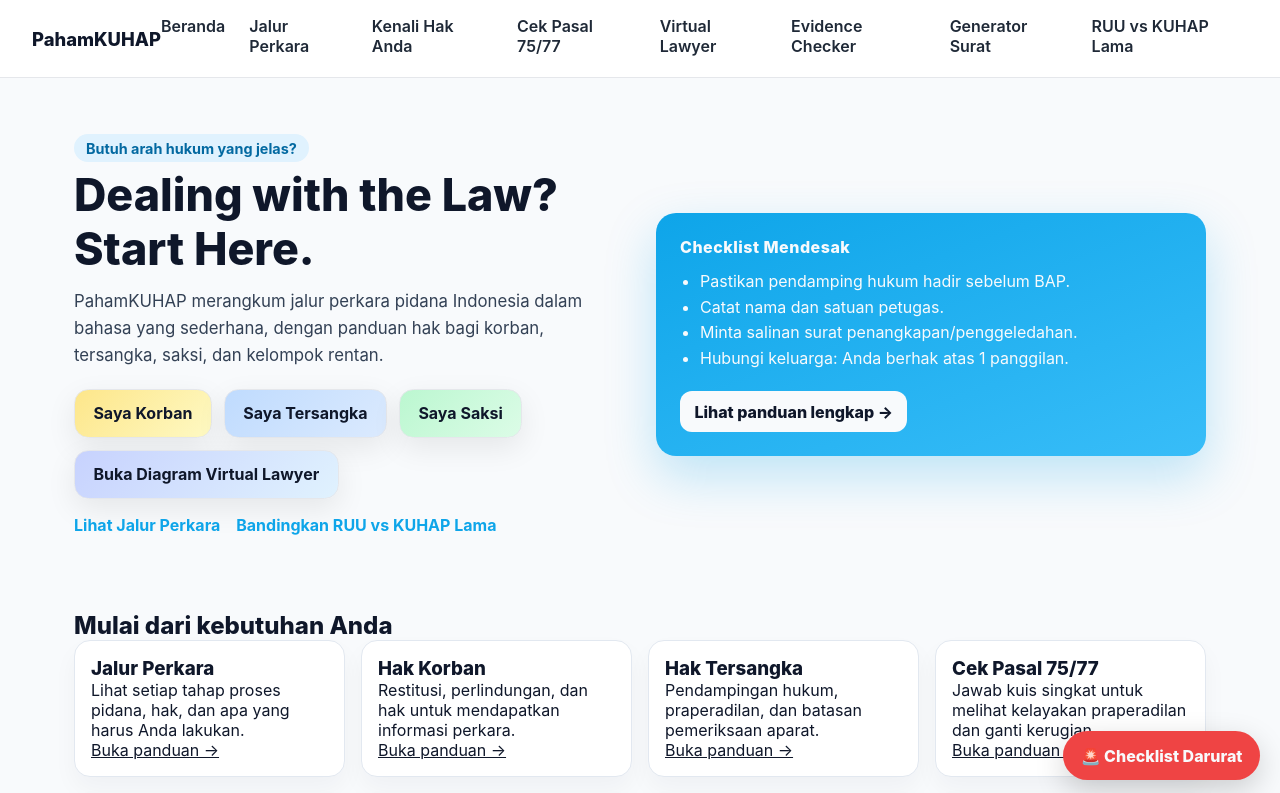
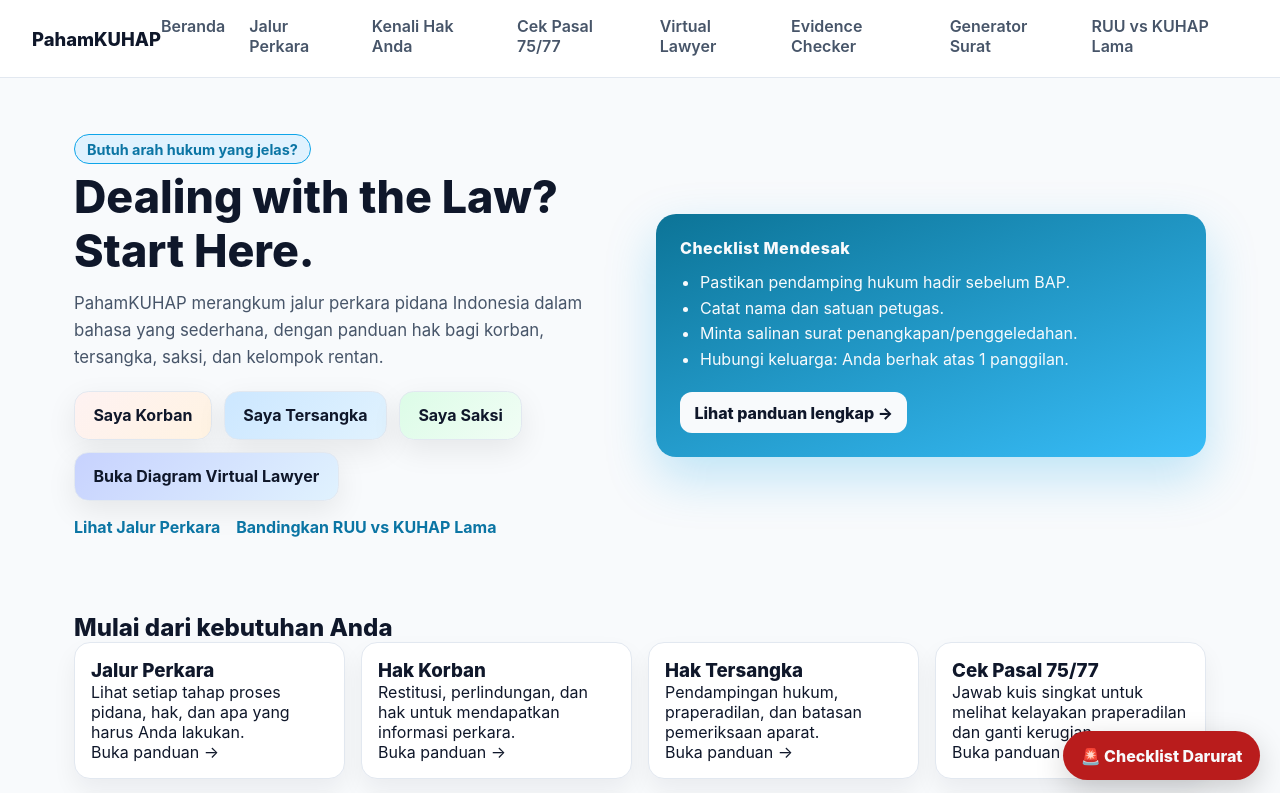
Before and after one commit to psychoMetryx/PenalProcedure, a Next.js app: page / in a window 1280 px wide. Shown: the top 793 px of the page. Built offline with nearby package versions, Linux system fonts and the light colour scheme.

Commit message:
Add design tokens and accessibility improvements

```diff
--- a/app/globals.css
+++ b/app/globals.css
@@ -2,6 +2,36 @@
   color-scheme: light;
   font-family: 'Inter', system-ui, -apple-system, BlinkMacSystemFont, 'Segoe UI', sans-serif;
   background-color: #f8fafc;
+
+  /* Design tokens: states */
+  --color-info-strong: #0b75a4;
+  --color-info-surface: #e0f2fe;
+  --color-info-border: #0ea5e9;
+
+  --color-success-strong: #166534;
+  --color-success-surface: #dcfce7;
+  --color-success-border: #16a34a;
+
+  --color-danger-strong: #b91c1c;
+  --color-danger-surface: #fef2f2;
+  --color-danger-border: #ef4444;
+
+  /* Core palette */
+  --color-surface: #ffffff;
+  --color-surface-muted: #f8fafc;
+  --color-border: #e2e8f0;
+  --color-shadow: 0 12px 24px rgba(15, 23, 42, 0.06);
+  --color-text: #0f172a;
+  --color-text-subtle: #475569;
+
+  /* Layout */
+  --grid-min-card: 260px;
+  --grid-gap: 1rem;
+  --container-max: 1180px;
+
+  /* Accessibility */
+  --focus-ring: 3px solid var(--color-info-border);
+  --focus-offset: 3px;
 }
 
 * {
@@ -10,18 +40,20 @@
 
 body {
   margin: 0;
-  background: #f8fafc;
-  color: #0f172a;
+  background: var(--color-surface-muted);
+  color: var(--color-text);
 }
 
 main.container {
-  max-width: 1180px;
+  max-width: var(--container-max);
   margin: 0 auto;
   padding: 1rem 1.5rem 4rem;
 }
 
 a {
   color: inherit;
+  text-decoration-color: transparent;
+  transition: color 0.2s ease, text-decoration-color 0.2s ease;
 }
 
 h1, h2, h3, h4 {
@@ -33,22 +65,43 @@
   margin: 0;
 }
 
+a:focus-visible,
+button:focus-visible,
+input:focus-visible,
+textarea:focus-visible,
+select:focus-visible {
+  outline: var(--focus-ring);
+  outline-offset: var(--focus-offset);
+  border-radius: 0.35rem;
+}
+
+a:hover,
+a:focus-visible {
+  text-decoration-color: currentColor;
+}
+
 section + section {
   margin-top: 2.25rem;
 }
 
 div.cardGrid {
   display: grid;
-  gap: 1rem;
-  grid-template-columns: repeat(auto-fit, minmax(260px, 1fr));
+  gap: var(--grid-gap);
+  grid-template-columns: 1fr;
+}
+
+@media (min-width: 640px) {
+  div.cardGrid {
+    grid-template-columns: repeat(auto-fit, minmax(var(--grid-min-card), 1fr));
+  }
 }
 
 div.card {
-  background: #fff;
+  background: var(--color-surface);
   border-radius: 1rem;
   padding: 1rem;
-  border: 1px solid #e2e8f0;
-  box-shadow: 0 12px 24px rgba(15, 23, 42, 0.04);
+  border: 1px solid var(--color-border);
+  box-shadow: var(--color-shadow);
 }
 
 .badge {
@@ -57,6 +110,19 @@
   border-radius: 0.75rem;
   font-size: 0.85rem;
   font-weight: 700;
-  background: #e0f2fe;
-  color: #0369a1;
+  background: var(--color-info-surface);
+  color: var(--color-info-strong);
+  border: 1px solid var(--color-info-border);
 }
+
+.badge[data-tone='success'] {
+  background: var(--color-success-surface);
+  color: var(--color-success-strong);
+  border-color: var(--color-success-border);
+}
+
+.badge[data-tone='danger'] {
+  background: var(--color-danger-surface);
+  color: var(--color-danger-strong);
+  border-color: var(--color-danger-border);
+}
--- a/components/FloatingEmergency.module.css
+++ b/components/FloatingEmergency.module.css
@@ -2,20 +2,22 @@
   position: fixed;
   right: 1.25rem;
   bottom: 1.25rem;
-  background: #ef4444;
+  background: var(--color-danger-strong);
   color: #f8fafc;
   padding: 0.9rem 1.1rem;
   border-radius: 999px;
   text-decoration: none;
   font-weight: 800;
   box-shadow: 0 10px 30px rgba(0, 0, 0, 0.18);
-  transition: transform 0.2s ease, box-shadow 0.2s ease;
+  transition: transform 0.2s ease, box-shadow 0.2s ease, background-color 0.2s ease;
   z-index: 30;
 }
 
-.fab:hover {
+.fab:hover,
+.fab:focus-visible {
   transform: translateY(-2px);
   box-shadow: 0 16px 40px rgba(0, 0, 0, 0.22);
+  background: #991b1b;
 }
 
 @media (max-width: 640px) {
--- a/components/FloatingEmergency.tsx
+++ b/components/FloatingEmergency.tsx
@@ -3,7 +3,11 @@
 
 export function FloatingEmergency() {
   return (
-    <Link href="/know-your-rights#emergency" className={styles.fab}>
+    <Link
+      href="/know-your-rights#emergency"
+      className={styles.fab}
+      aria-label="Buka checklist darurat untuk situasi penangkapan atau penggeledahan"
+    >
       🚨 Checklist Darurat
     </Link>
   );
--- a/components/Hero.module.css
+++ b/components/Hero.module.css
@@ -1,6 +1,6 @@
 .hero {
   display: grid;
-  grid-template-columns: repeat(auto-fit, minmax(320px, 1fr));
+  grid-template-columns: 1fr;
   align-items: center;
   gap: 2rem;
   padding: 2.5rem 0;
@@ -15,14 +15,15 @@
   display: inline-flex;
   padding: 0.35rem 0.75rem;
   border-radius: 999px;
-  background: #e0f2fe;
-  color: #0369a1;
+  background: var(--color-info-surface);
+  color: var(--color-info-strong);
   font-weight: 700;
   font-size: 0.9rem;
+  border: 1px solid var(--color-info-border);
 }
 
 .lead {
-  color: #334155;
+  color: var(--color-text-subtle);
   font-size: 1.05rem;
   margin-bottom: 1rem;
   line-height: 1.6;
@@ -39,16 +40,34 @@
   text-decoration: none;
   padding: 0.85rem 1.15rem;
   border-radius: 0.9rem;
-  color: #0f172a;
+  color: var(--color-text);
   font-weight: 700;
   box-shadow: 0 10px 30px rgba(0, 0, 0, 0.08);
-  border: 1px solid #e5e7eb;
+  border: 1px solid var(--color-border);
+  transition: transform 0.2s ease, box-shadow 0.2s ease;
 }
 
-.victim { background: linear-gradient(135deg, #fde68a, #fef9c3); }
-.suspect { background: linear-gradient(135deg, #bfdbfe, #dbeafe); }
-.witness { background: linear-gradient(135deg, #bbf7d0, #dcfce7); }
-.diagram { background: linear-gradient(135deg, #c7d2fe, #e0f2fe); }
+.ctas a:hover,
+.ctas a:focus-visible {
+  transform: translateY(-2px);
+  box-shadow: 0 14px 34px rgba(0, 0, 0, 0.12);
+}
+
+.victim {
+  background: linear-gradient(135deg, var(--color-danger-surface), #fff3e2);
+}
+
+.suspect {
+  background: linear-gradient(135deg, #cce7ff, var(--color-info-surface));
+}
+
+.witness {
+  background: linear-gradient(135deg, var(--color-success-surface), #f1fdf5);
+}
+
+.diagram {
+  background: linear-gradient(135deg, #c7d2fe, var(--color-info-surface));
+}
 
 .secondaryLinks {
   display: flex;
@@ -58,15 +77,21 @@
 }
 
 .secondaryLinks a {
-  color: #0ea5e9;
+  color: var(--color-info-strong);
   font-weight: 700;
   text-decoration: none;
+}
+
+.secondaryLinks a:hover,
+.secondaryLinks a:focus-visible {
+  color: var(--color-text);
+  text-decoration: underline;
 }
 
 .heroCard {
   padding: 1.5rem;
   border-radius: 1.25rem;
-  background: linear-gradient(160deg, #0ea5e9, #38bdf8);
+  background: linear-gradient(160deg, #0c7497, #38bdf8);
   color: #f8fafc;
   box-shadow: 0 20px 50px rgba(14, 165, 233, 0.25);
 }
@@ -83,7 +108,7 @@
 }
 
 .cardAction {
-  color: #0f172a;
+  color: var(--color-text);
   font-weight: 800;
   background: #f8fafc;
   padding: 0.65rem 0.9rem;
@@ -94,6 +119,17 @@
   gap: 0.25rem;
 }
 
+.cardAction:hover,
+.cardAction:focus-visible {
+  text-decoration: underline;
+}
+
+@media (min-width: 720px) {
+  .hero {
+    grid-template-columns: repeat(auto-fit, minmax(320px, 1fr));
+  }
+}
+
 @media (max-width: 540px) {
   .ctas a {
     flex: 1 1 100%;
--- /dev/null
+++ b/components/LegalTooltipDictionary.module.css
@@ -0,0 +1,100 @@
+.wrapper {
+  background: var(--color-surface);
+  border: 1px solid var(--color-border);
+  border-radius: 1rem;
+  padding: 1.25rem;
+  box-shadow: var(--color-shadow);
+}
+
+.header {
+  display: flex;
+  justify-content: space-between;
+  align-items: flex-start;
+  flex-wrap: wrap;
+  gap: 1rem;
+}
+
+.lead {
+  color: var(--color-text-subtle);
+  max-width: 720px;
+  line-height: 1.55;
+  margin-top: 0.35rem;
+}
+
+.tooltipGrid {
+  display: grid;
+  grid-template-columns: 1fr;
+  gap: 1rem;
+  margin-top: 1rem;
+}
+
+@media (min-width: 640px) {
+  .tooltipGrid {
+    grid-template-columns: repeat(auto-fit, minmax(240px, 1fr));
+  }
+}
+
+.termCard {
+  position: relative;
+}
+
+.termButton {
+  width: 100%;
+  text-align: left;
+  padding: 0.9rem 0.85rem;
+  border-radius: 0.85rem;
+  border: 1px solid var(--color-border);
+  background: var(--color-surface-muted);
+  color: var(--color-text);
+  font-weight: 800;
+  cursor: pointer;
+  transition: border-color 0.2s ease, box-shadow 0.2s ease, transform 0.2s ease;
+}
+
+.termButton:hover,
+.termButton:focus-visible {
+  border-color: var(--color-info-border);
+  transform: translateY(-2px);
+  box-shadow: 0 10px 24px rgba(14, 165, 233, 0.15);
+}
+
+.termButton[data-tone='success'] {
+  border-color: var(--color-success-border);
+}
+
+.termButton[data-tone='danger'] {
+  border-color: var(--color-danger-border);
+}
+
+.tooltip {
+  position: absolute;
+  inset-inline-start: 0;
+  inset-block-start: calc(100% + 0.35rem);
+  z-index: 2;
+  padding: 0.8rem 0.85rem;
+  border-radius: 0.85rem;
+  background: var(--color-text);
+  color: #f8fafc;
+  line-height: 1.5;
+  border: 2px solid var(--color-text);
+  opacity: 0;
+  transform: translateY(6px);
+  transition: opacity 0.2s ease, transform 0.2s ease;
+  max-width: 520px;
+  box-shadow: 0 18px 40px rgba(0, 0, 0, 0.16);
+}
+
+.tooltip[data-tone='success'] {
+  background: var(--color-success-strong);
+  border-color: var(--color-success-border);
+}
+
+.tooltip[data-tone='danger'] {
+  background: var(--color-danger-strong);
+  border-color: var(--color-danger-border);
+}
+
+.visible {
+  opacity: 1;
+  transform: translateY(0);
+}
--- a/components/NavBar.module.css
+++ b/components/NavBar.module.css
@@ -6,15 +6,15 @@
   justify-content: space-between;
   align-items: center;
   padding: 1rem 2rem;
-  background: rgba(255, 255, 255, 0.9);
+  background: rgba(255, 255, 255, 0.95);
   backdrop-filter: blur(10px);
-  border-bottom: 1px solid #e5e7eb;
+  border-bottom: 1px solid var(--color-border);
 }
 
 .brand {
   font-weight: 800;
   font-size: 1.15rem;
-  color: #0f172a;
+  color: var(--color-text);
 }
 
 .nav {
@@ -23,7 +23,7 @@
 }
 
 .nav a {
-  color: #1f2937;
+  color: var(--color-text-subtle);
   text-decoration: none;
   font-weight: 600;
   padding-bottom: 0.2rem;
@@ -31,14 +31,15 @@
   transition: color 0.2s ease, border-color 0.2s ease;
 }
 
-.nav a:hover {
-  color: #0f172a;
-  border-color: #0ea5e9;
+.nav a:hover,
+.nav a:focus-visible {
+  color: var(--color-text);
+  border-color: var(--color-info-border);
 }
 
 .active {
-  color: #0f172a;
-  border-bottom: 2px solid #0ea5e9;
+  color: var(--color-text);
+  border-bottom: 2px solid var(--color-info-border);
 }
 
 @media (max-width: 720px) {
--- a/components/VirtualLawyerDiagram.module.css
+++ b/components/VirtualLawyerDiagram.module.css
@@ -16,22 +16,22 @@
   text-transform: uppercase;
   letter-spacing: 0.08em;
   font-size: 0.8rem;
-  color: #0ea5e9;
+  color: var(--color-info-strong);
   font-weight: 700;
   margin-bottom: 0.25rem;
 }
 
 .lead {
   max-width: 720px;
-  color: #334155;
+  color: var(--color-text-subtle);
   line-height: 1.5;
   margin-top: 0.35rem;
 }
 
 .keyHint {
-  background: #ecfeff;
-  border: 1px solid #bae6fd;
-  color: #0f172a;
+  background: var(--color-info-surface);
+  border: 1px solid var(--color-info-border);
+  color: var(--color-text);
   padding: 0.65rem 0.85rem;
   border-radius: 0.85rem;
   margin-top: 0.85rem;
@@ -42,7 +42,7 @@
   display: grid;
   gap: 0.5rem;
   background: #f1f5f9;
-  border: 1px solid #e2e8f0;
+  border: 1px solid var(--color-border);
   border-radius: 0.75rem;
   padding: 0.75rem 1rem;
   min-width: 240px;
@@ -52,7 +52,7 @@
   display: flex;
   gap: 0.5rem;
   align-items: center;
-  color: #475569;
+  color: var(--color-text-subtle);
 }
 
 .legendDot {
@@ -68,11 +68,11 @@
 }
 
 .diagram {
-  background: white;
-  border: 1px solid #e2e8f0;
+  background: var(--color-surface);
+  border: 1px solid var(--color-border);
   border-radius: 1.25rem;
   padding: 1rem;
-  box-shadow: 0 12px 24px rgba(15, 23, 42, 0.06);
+  box-shadow: var(--color-shadow);
   display: grid;
   grid-template-columns: repeat(auto-fit, minmax(240px, 1fr));
   gap: 1rem;
@@ -104,7 +104,7 @@
 .node {
   text-align: left;
   background: linear-gradient(180deg, #f8fafc 0%, #fff 80%);
-  border: 2px solid #e2e8f0;
+  border: 2px solid var(--color-border);
   border-radius: 1rem;
   padding: 0.85rem;
   cursor: pointer;
@@ -113,19 +113,19 @@
 }
 
 .node:focus-visible {
-  outline: 3px solid #0ea5e9;
-  outline-offset: 3px;
+  outline: var(--focus-ring);
+  outline-offset: var(--focus-offset);
 }
 
 .node:hover {
-  border-color: #0ea5e9;
+  border-color: var(--color-info-border);
   box-shadow: 0 10px 24px rgba(14, 165, 233, 0.15);
   transform: translateY(-2px);
 }
 
 .active {
-  border-color: #0f172a;
-  background: #ecfeff;
+  border-color: var(--color-text);
+  background: var(--color-info-surface);
 }
 
 .recommended {
@@ -136,11 +136,11 @@
 .nodeTitle {
   font-weight: 800;
   margin-bottom: 0.35rem;
-  color: #0f172a;
+  color: var(--color-text);
 }
 
 .nodeSummary {
-  color: #475569;
+  color: var(--color-text-subtle);
   line-height: 1.4;
   margin: 0 0 0.5rem 0;
 }
@@ -165,15 +165,15 @@
 }
 
 .endChip {
-  background: #dcfce7;
-  color: #166534;
+  background: var(--color-success-surface);
+  color: var(--color-success-strong);
 }
 
 .tooltip {
   position: absolute;
   bottom: 12px;
   right: 12px;
-  background: #0f172a;
+  background: var(--color-text);
   color: white;
   padding: 0.35rem 0.55rem;
   border-radius: 0.5rem;
@@ -192,15 +192,15 @@
 }
 
 .detailPanel {
-  background: white;
-  border: 1px solid #e2e8f0;
+  background: var(--color-surface);
+  border: 1px solid var(--color-border);
   border-radius: 1.25rem;
   padding: 1.25rem;
   box-shadow: 0 12px 24px rgba(15, 23, 42, 0.08);
 }
 
 .detailLead {
-  color: #475569;
+  color: var(--color-text-subtle);
   margin: 0.35rem 0 0.75rem;
   line-height: 1.6;
 }
@@ -215,9 +215,9 @@
 
 .accessibilityNote {
   margin-top: 1rem;
-  color: #475569;
+  color: var(--color-text-subtle);
   font-size: 0.95rem;
-  background: #f8fafc;
+  background: var(--color-surface-muted);
   border: 1px dashed #cbd5e1;
   padding: 0.75rem 0.9rem;
   border-radius: 0.75rem;
@@ -238,7 +238,7 @@
 .detailSection ol {
   margin: 0;
   padding-left: 1.25rem;
-  color: #334155;
+  color: var(--color-text-subtle);
   line-height: 1.6;
 }
 
```
Also changed, not shown: app/know-your-rights/page.tsx (+11 -3 lines), components/LegalTooltipDictionary.tsx (added, +104 -0 lines).
